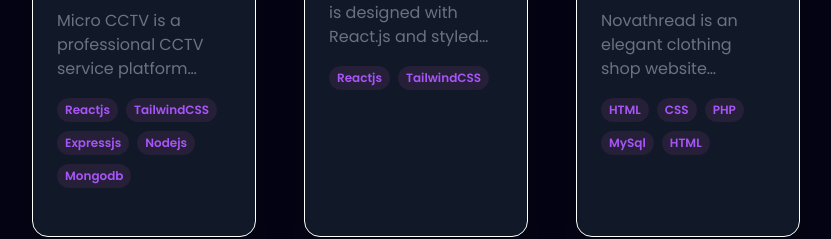
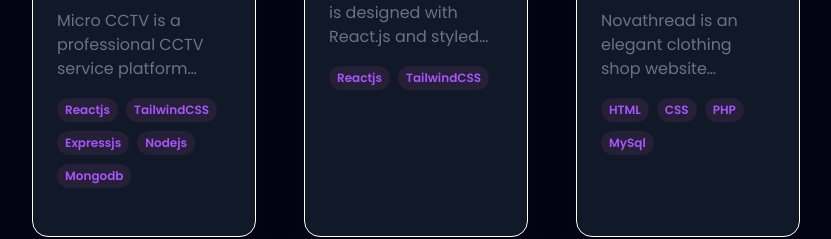
Before and after one commit to Sandaru03/Portfolio-Website, a React (Vite) app: page / in a window 1280 px wide. Shown: the part 2420-2659 px from the top of the page, without its empty margins (224-1055 px from the left). Built offline with nearby package versions, Linux system fonts and the light colour scheme.

Commit message:
Footer Section Create

```diff
--- a/src/constants.js
+++ b/src/constants.js
@@ -198,7 +198,7 @@ export const SkillsInfo = [
       description:
         "Novathread is an elegant clothing shop website developed using HTML, CSS, PHP, and MySQL. It provides customers with a smooth shopping experience, featuring product browsing, cart management, and secure checkout. The platform combines simplicity with functionality to create a reliable e-commerce solution.",
       image: clothingShop,
-      tags: ["HTML", "CSS", "PHP", "MySql", "HTML"]
+      tags: ["HTML", "CSS", "PHP", "MySql"]
 
     },
     {
```
